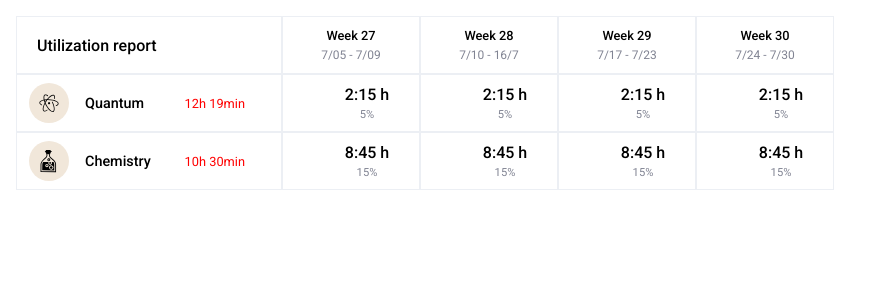
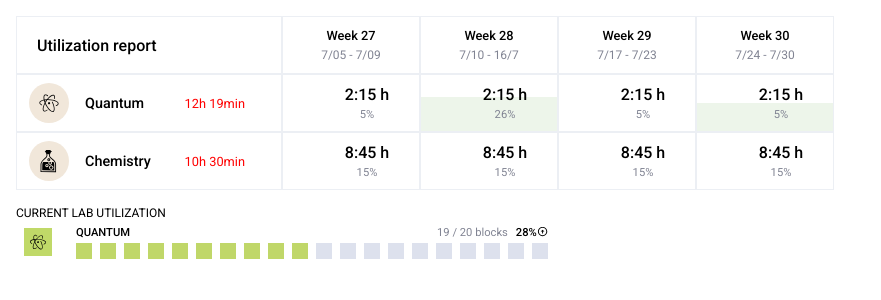
Before and after one commit to Ashwin-2408/Lab_Util_Book, a React (Vite) app in the folder lab_alloc/: page /book in a window 1280 px wide. Shown: the top 300 px of the page, without its empty margins (0-881 px from the left). Built offline with nearby package versions, Linux system fonts and the light colour scheme; a web font is replaced by a local one.

Commit message:
Structured Current Lab Availability across all Labs

```diff
--- a/lab_alloc/src/components/stats.jsx
+++ b/lab_alloc/src/components/stats.jsx
@@ -1,5 +1,7 @@
 import { GiBubblingFlask } from "react-icons/gi";
 import { DiAtom } from "react-icons/di";
+import { MdOutlineArrowCircleUp } from "react-icons/md";
+
 export default function Stats() {
   return (
     <div className="stats-outer">
@@ -97,11 +99,24 @@ export default function Stats() {
             </div>
             <div className="weekDate">7/10 - 16/7</div>
           </div>
-          <div className="week-div">
+          <div
+            className="week-div"
+            style={{
+              background:
+                "linear-gradient(to top, #edf5ea 60%, transparent 50%)",
+            }}
+          >
             <div className="lab-info">
               <div className="week-info">
                 <div style={{ fontWeight: "500" }}>2:15 h</div>
-                <div style={{ fontSize: "0.7rem", color: "#818493" }}>5%</div>
+                <div
+                  style={{
+                    fontSize: "0.7rem",
+                    color: "#818493",
+                  }}
+                >
+                  26%
+                </div>
               </div>
               <div className="lab-info-down"></div>
             </div>
@@ -163,7 +178,13 @@ export default function Stats() {
             </div>
             <div className="weekDate">7/24 - 7/30</div>
           </div>
-          <div className="week-div">
+          <div
+            className="week-div"
+            style={{
+              background:
+                "linear-gradient(to top, #edf5ea 50%, transparent 50%)",
+            }}
+          >
             <div className="lab-info">
               <div className="week-info">
                 <div style={{ fontWeight: "500" }}>2:15 h</div>
@@ -183,6 +204,51 @@ export default function Stats() {
           </div>
         </div>
       </div>
+      <div className="cur-lab-util">
+        <div
+          style={{
+            fontFamily: "Roboto",
+            textTransform: "uppercase",
+            fontSize: "0.75rem",
+          }}
+        >
+          Current Lab Utilization
+        </div>
+        <div className="cur-lab-outer">
+          <div className="cur-lab-logo">
+            <DiAtom />
+          </div>
+          <div
+            style={{
+              display: "flex",
+              flexDirection: "column",
+              gap: "0.25rem",
+              justifyContent: "center",
+            }}
+          >
+            <div className="cur-lab-up">
+              <div className="cur-lab-name">Quantum</div>
+              <div className="cur-lab-count-info">
+                <div className="cur-lab-count">19 / 20 blocks</div>
+                <div className="cur-lab-hike">
+                  28%
+                  <MdOutlineArrowCircleUp />
+                </div>
+              </div>
+            </div>
+            <div className="cur-lab-down">
+              <div className="blocks-div">
+                {[...Array(20)].map((_, index) => (
+                  <div
+                    key={index}
+                    className={`block ${index < 10 ? "highlight" : ""}`}
+                  ></div>
+                ))}
+              </div>
+            </div>
+          </div>
+        </div>
+      </div>
     </div>
   );
 }
--- a/lab_alloc/src/index.css
+++ b/lab_alloc/src/index.css
@@ -314,3 +314,67 @@ input[type="time"]::-webkit-calendar-picker-indicator {
   font-size: 0.75rem;
   color: #818493;
 }
+
+.cur-lab-util {
+  margin-left: 1rem;
+}
+.cur-lab-outer {
+  display: flex;
+  gap: 1rem;
+}
+.cur-lab-logo {
+  display: flex;
+  font-size: 1.25rem;
+  background-color: #c0d968;
+  align-items: center;
+  justify-content: center;
+  width: fit-content;
+  padding: 0.25rem;
+  color: black;
+  margin: 0.5rem;
+}
+.cur-lab-up {
+  display: flex;
+  align-items: center;
+  justify-content: space-between;
+  gap: 1rem;
+}
+.cur-lab-name {
+  font-family: "Roboto";
+  font-size: 0.7rem;
+  font-weight: 500;
+  text-transform: uppercase;
+}
+
+.cur-lab-count {
+  font-family: "Roboto";
+  font-size: 0.7rem;
+  color: #818493;
+}
+.cur-lab-count-info {
+  display: flex;
+  gap: 0.5rem;
+}
+.cur-lab-hike {
+  font-family: "Roboto";
+  font-size: 0.7rem;
+  font-weight: 500;
+  display: flex;
+  align-items: center;
+}
+
+.blocks-div {
+  display: flex;
+  gap: 0.5rem;
+}
+
+.block {
+  border: 1rem;
+  width: 1rem;
+  height: 1rem;
+  background-color: #dde1ed;
+}
+
+.blocks-div .highlight {
+  background-color: #c0d769;
+}
```
